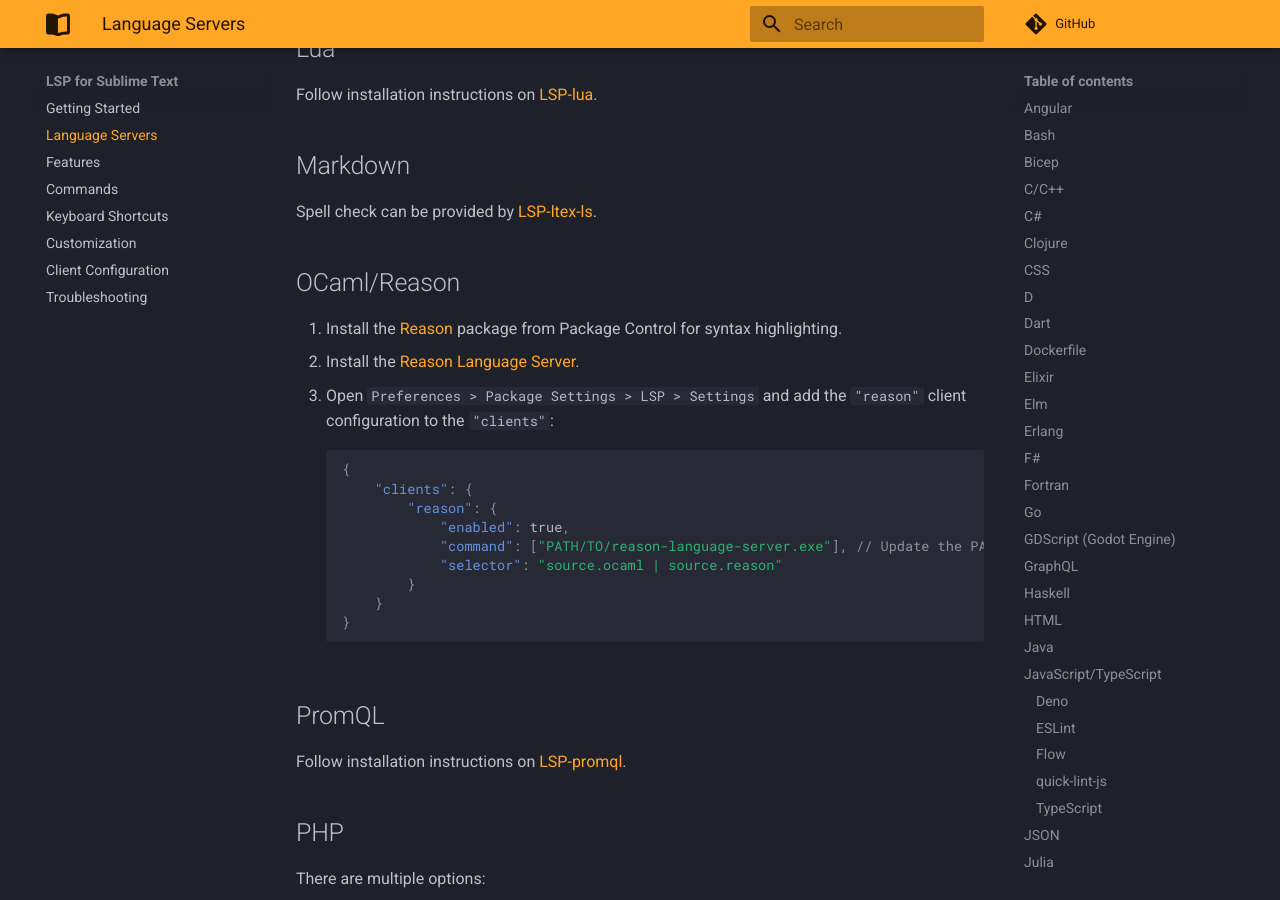
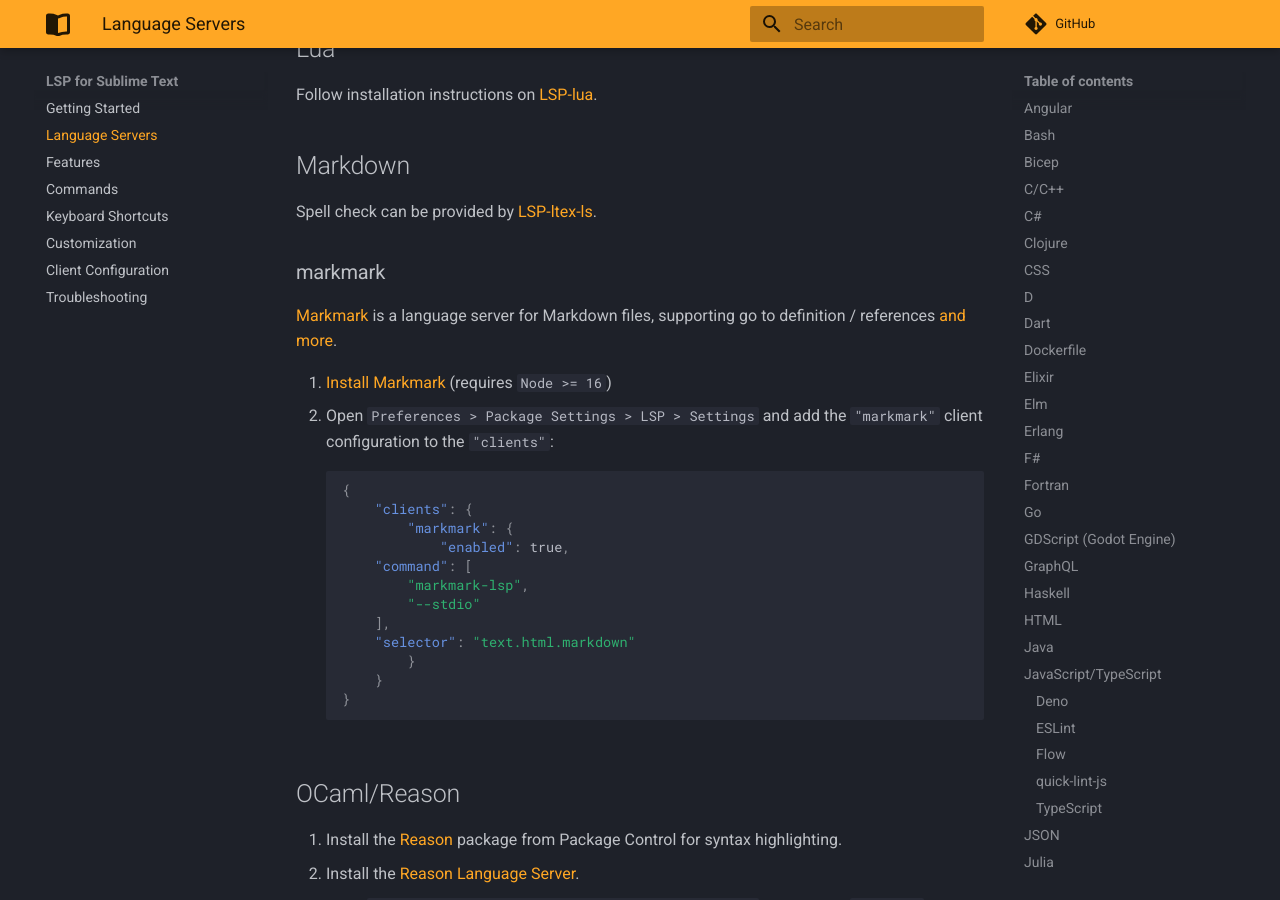
Before and after one commit to sublimelsp/LSP, an MkDocs documentation site: the page built from docs/src/language_servers.md, in a window 1280 px wide and 900 px high, scrolled down 8228 px. Built offline with MkDocs 1.6.1 and Material for MkDocs 9.7.7, drawn with Linux system fonts in a browser that asks for light colours; comment, search, counter and statistics services are not loaded.

Commit message:
docs(language_servers): add markmark language server (for Markdown) (#2129)

````diff
--- a/docs/src/language_servers.md
+++ b/docs/src/language_servers.md
@@ -323,6 +323,30 @@
 
 Spell check can be provided by [LSP-ltex-ls](https://github.com/LDAP/LSP-ltex-ls).
 
+### markmark
+
+[Markmark](https://github.com/nikku/markmark) is a language server for Markdown files, supporting go to definition / references [and more](https://github.com/nikku/markmark#features).
+
+1. [Install Markmark](https://github.com/nikku/markmark#installation) (requires `Node >= 16`)
+2. Open `Preferences > Package Settings > LSP > Settings` and add the `"markmark"` client configuration to the `"clients"`:
+
+
+    ```json
+    {
+        "clients": {
+            "markmark": {
+                "enabled": true,
+		"command": [
+			"markmark-lsp",
+			"--stdio"
+		],
+		"selector": "text.html.markdown"
+            }
+        }
+    }
+    ```
+
+
 ## OCaml/Reason
 
 1. Install the [Reason](https://packagecontrol.io/packages/Reason) package from Package Control for syntax highlighting.
````
